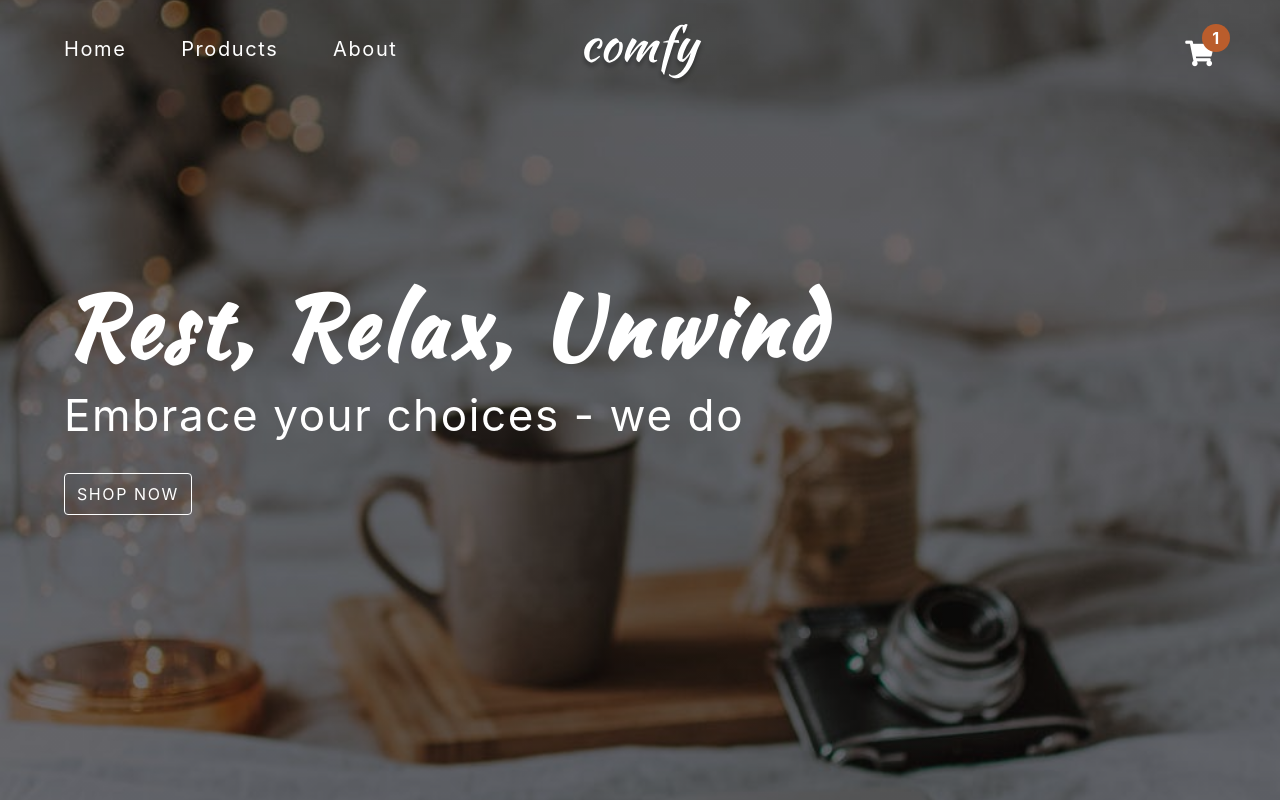
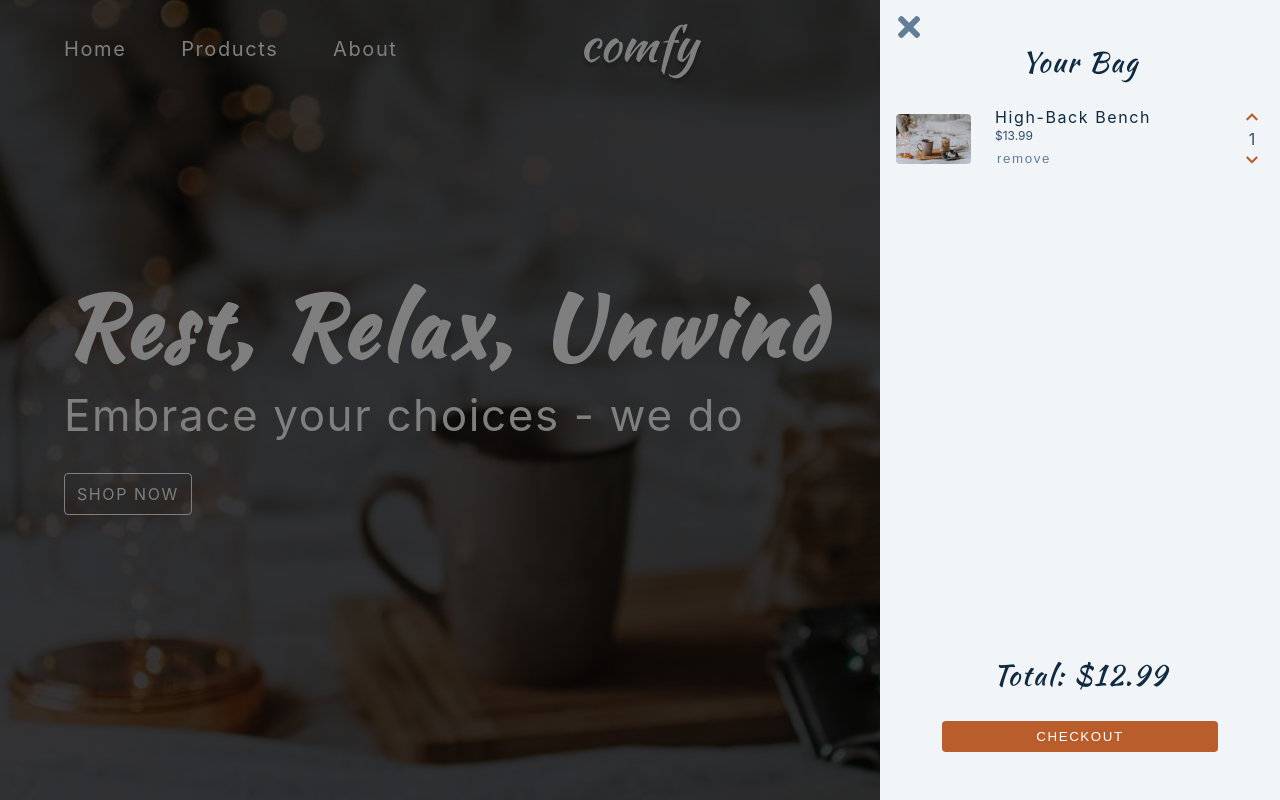
Before and after one commit to Hrodberht/comfy-store, a plain HTML site: page index.html in a window 1280 px wide. Drawn offline with Linux system fonts and the light colour scheme.

Commit message:
Added cart buttons and static item

```diff
--- a/index.html
+++ b/index.html
@@ -79,6 +79,50 @@
         </ul>
       </aside>
     </div>
+    <!-- cart -->
+    <div class="cart-overlay show">
+      <aside class="cart">
+        <button class="cart-close">
+          <i class="fas fa-times"></i>
+        </button>
+        <header>
+          <h3 class="text-slanted">your bag</h3>
+        </header>
+        <!-- cart items -->
+        <div class="cart-items">
+          <!-- single item -->
+          <article class="cart-item" data-id="1">
+            <img
+              src="./images/main-bcg.jpeg"
+              class="cart-item-img"
+              alt="name"
+            />
+            <!-- item info -->
+            <div>
+              <h4 class="cart-item-name">high-back bench</h4>
+              <p class="cart-item-price">$13.99</p>
+              <button class="cart-item-remove-btn">remove</button>
+            </div>
+            <!-- amount toggle -->
+            <div>
+              <button class="cart-item-increase-btn">
+                <i class="fas fa-chevron-up"></i>
+              </button>
+              <p class="cart-item-amount">1</p>
+              <button class="cart-item-decrease-btn">
+                <i class="fas fa-chevron-down"></i>
+              </button>
+            </div>
+          </article>
+          <!-- end of single item -->
+        </div>
+        <!-- footer -->
+        <footer>
+          <h3 class="cart-total text-slanted">total: $12.99</h3>
+          <button class="cart-checkout btn">checkout</button>
+        </footer>
+      </aside>
+    </div>
     <script type="module" src="index.js"></script>
   </body>
 </html>
```
